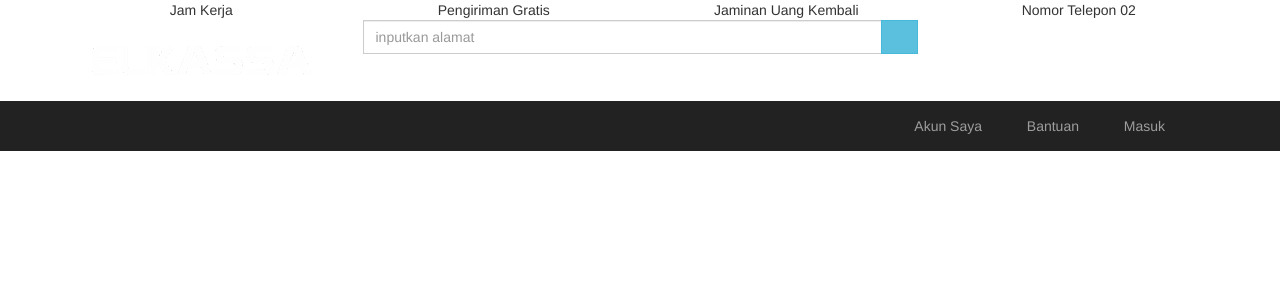
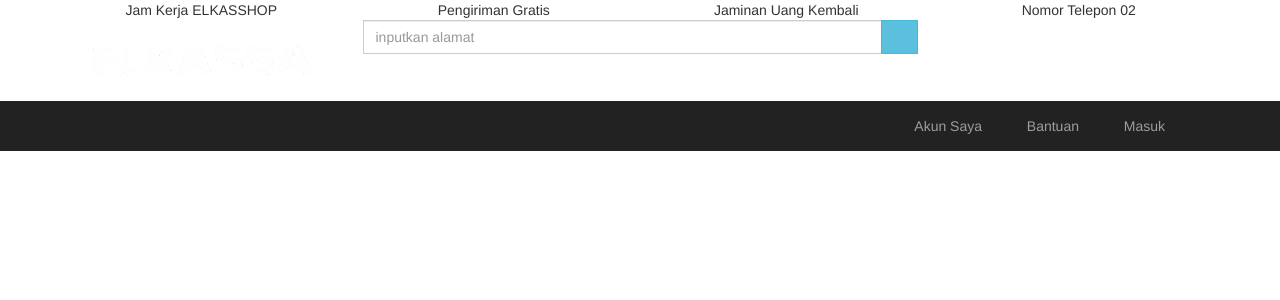
Before and after one commit to dhifaizhar/elkasshop, a CodeIgniter app: page /database/ in a window 1280 px wide. Shown: the part 50-350 px from the top of the page. Run offline with CodeIgniter, Linux system fonts and the light colour scheme; some libraries are stand-ins or nearby versions; some web fonts are replaced.

Commit message:
jam kerja
ditambahkan elkassop

```diff
--- a/application/modules/shop/views/head_shop.php
+++ b/application/modules/shop/views/head_shop.php
@@ -31,7 +31,7 @@
         <div class="container">
             <div class="row text-center">
                 <div class="col-lg-3">
-                    Jam Kerja
+                    Jam Kerja ELKASSHOP
                 </div>
                 <div class="col-lg-3">
                     Pengiriman Gratis
```
